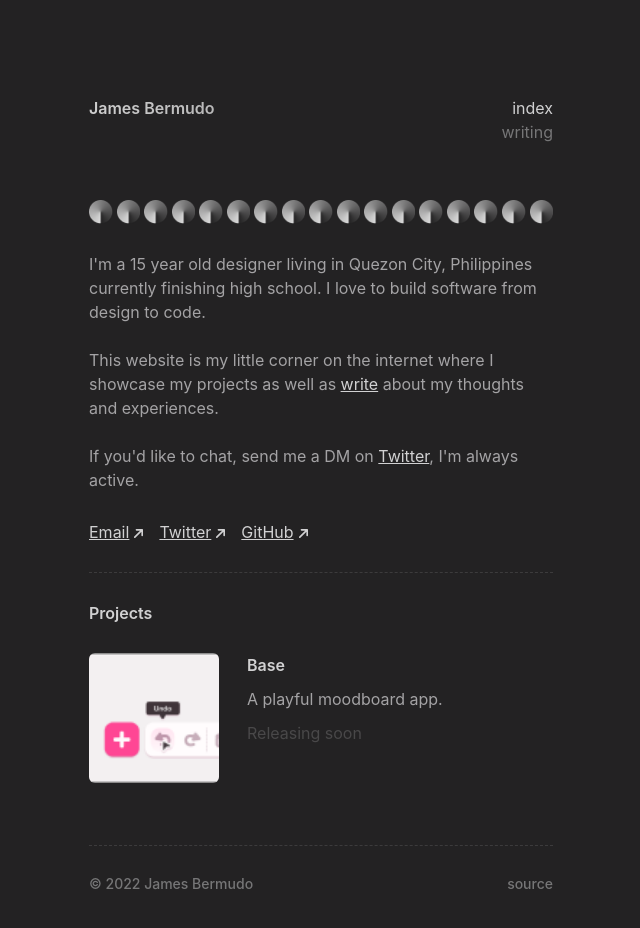
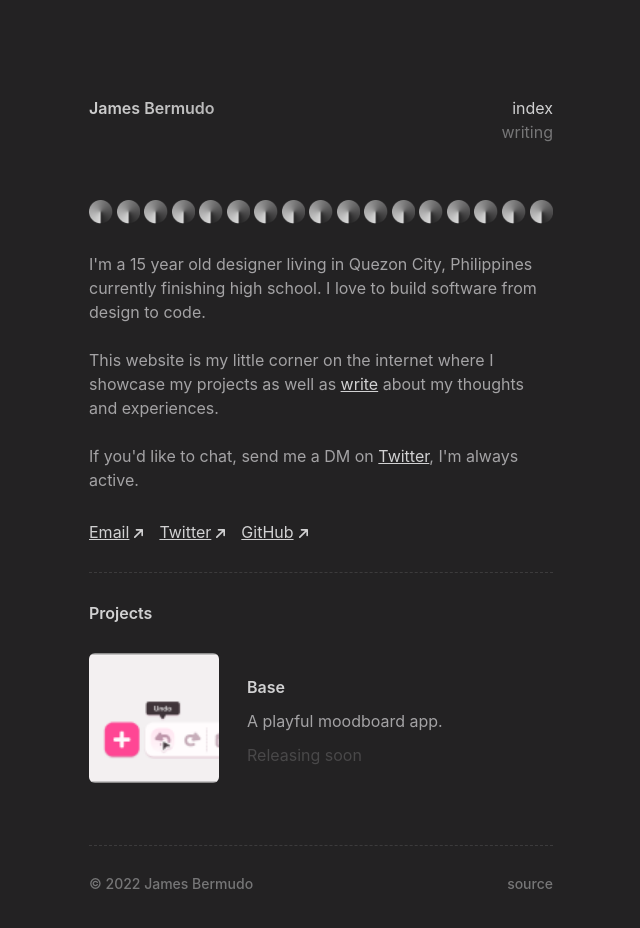
Before and after one commit to jcebermudo/jamesbermudo.com, a Next.js app: page / in a window 1280 px wide. Shown: the top 928 px of the page, without its empty margins (319-959 px from the left). Built offline with nearby package versions, Linux system fonts and the light colour scheme.

Commit message:
selfcenter

```diff
--- a/pages/index.jsx
+++ b/pages/index.jsx
@@ -155,7 +155,7 @@ export default function Home() {
             className="border rounded-md select-none"
           />
         </div>
-        <div className="ml-7">
+        <div className="ml-7 place-self-center">
           <h2 className="text-[#D1D1D2] text-base font-semibold">Base</h2>
           <p className="text-[#A4A3A5] text-base mt-2.5">
             A playful moodboard app.
```
